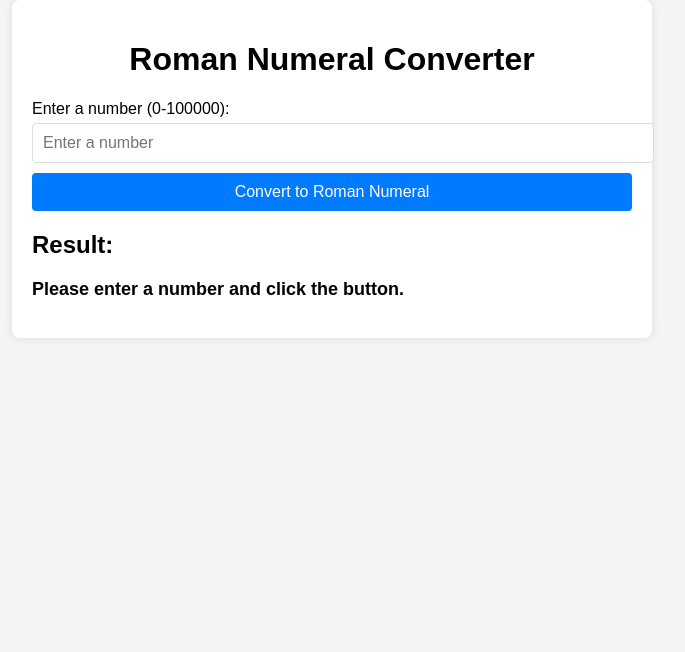
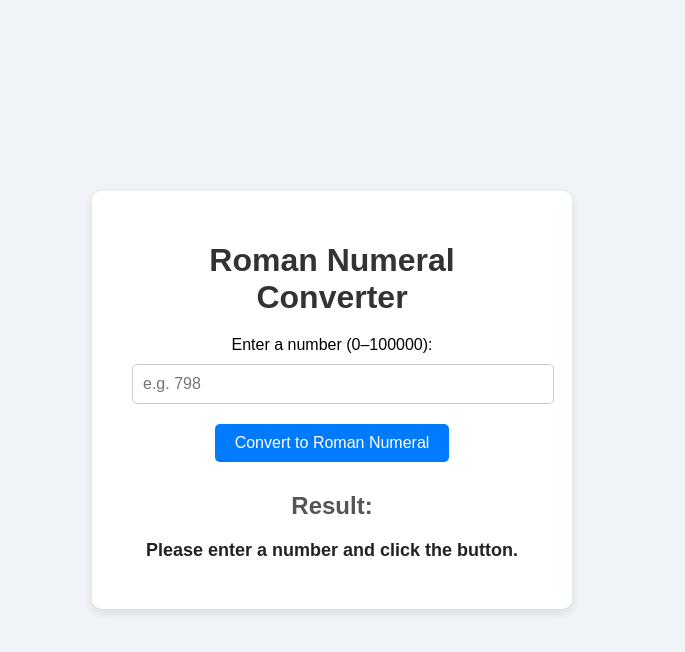
Before and after one commit to acciojob/Roman-Numeral-Converter-prerana2601, a website: page main.html in a window 1280 px wide. Shown: the whole page, without its empty margins (308-993 px from the left). Drawn offline with Linux system fonts and the light colour scheme.

Commit message:
created a submission

```diff
--- a/main.html
+++ b/main.html
@@ -9,8 +9,8 @@
 <body>
     <div class="container">
         <h1>Roman Numeral Converter</h1>
-        <label for="numberInput">Enter a number (0-100000):</label>
-        <input type="number" id="numberInput" min="0" max="100000" placeholder="Enter a number">
+        <label for="numberInput">Enter a number (0–100000):</label>
+        <input type="number" id="numberInput" min="0" max="100000" placeholder="e.g. 798">
 
         <button onclick="convertNumber()">Convert to Roman Numeral</button>
 
--- a/script.js
+++ b/script.js
@@ -1,25 +1,23 @@
-// script.js
-
 function convertToRoman(num) {
-    // Define Roman numeral symbols and their corresponding values
     const romanSymbols = [
         ['M', 1000],
+        ['CM', 900],
         ['D', 500],
+        ['CD', 400],
         ['C', 100],
+        ['XC', 90],
         ['L', 50],
+        ['XL', 40],
         ['X', 10],
+        ['IX', 9],
         ['V', 5],
+        ['IV', 4],
         ['I', 1]
     ];
 
-    // Initialize the result string
     let result = '';
 
-    // Iterate over the romanSymbols array
-    for (let i = 0; i < romanSymbols.length; i++) {
-        const [symbol, value] = romanSymbols[i];
-
-        // Determine the number of times the symbol should be used
+    for (let [symbol, value] of romanSymbols) {
         while (num >= value) {
             result += symbol;
             num -= value;
@@ -30,19 +28,19 @@ function convertToRoman(num) {
 }
 
 function convertNumber() {
-    // Get the user input
     const inputNumber = parseInt(document.getElementById('numberInput').value, 10);
     const resultElement = document.getElementById('result');
 
-    // Check for valid input
     if (isNaN(inputNumber) || inputNumber < 0 || inputNumber > 100000) {
         resultElement.textContent = 'Please enter a number between 0 and 100000.';
         return;
     }
 
-    // Compute the Roman numeral
+    if (inputNumber === 0) {
+        resultElement.textContent = 'N/A (Romans did not have a numeral for 0)';
+        return;
+    }
+
     const result = convertToRoman(inputNumber);
-
-    // Display the result
     resultElement.textContent = result;
 }
--- a/styles.css
+++ b/styles.css
@@ -1,57 +1,66 @@
-/* Your CSS Code here. */
-/* styles.css */
+/* General Page Style */
 body {
     font-family: Arial, sans-serif;
-    background-color: #f4f4f4;
+    background-color: #f0f4f8;
     margin: 0;
     padding: 0;
+    display: flex;
+    justify-content: center;
+    align-items: center;
+    height: 100vh;
 }
 
+/* Container Styling */
 .container {
-    width: 80%;
-    max-width: 600px;
-    margin: 0 auto;
-    padding: 20px;
-    background: #fff;
-    border-radius: 8px;
-    box-shadow: 0 0 10px rgba(0, 0, 0, 0.1);
-}
-
-h1 {
+    background-color: #ffffff;
+    padding: 30px 40px;
+    border-radius: 10px;
+    box-shadow: 0 4px 10px rgba(0, 0, 0, 0.1);
+    max-width: 400px;
+    width: 90%;
     text-align: center;
 }
 
-label {
-    display: block;
-    margin: 10px 0 5px;
+/* Headings */
+h1 {
+    margin-bottom: 20px;
+    color: #333333;
 }
 
-input {
+h2 {
+    margin-top: 30px;
+    color: #555555;
+}
+
+/* Input and Button */
+input[type="number"] {
     width: 100%;
     padding: 10px;
-    margin-bottom: 10px;
-    border: 1px solid #ddd;
-    border-radius: 4px;
+    margin-top: 10px;
+    margin-bottom: 20px;
     font-size: 16px;
+    border: 1px solid #cccccc;
+    border-radius: 5px;
 }
 
 button {
-    display: block;
-    width: 100%;
-    padding: 10px;
-    background: #007bff;
-    color: #fff;
+    padding: 10px 20px;
+    font-size: 16px;
+    color: white;
+    background-color: #007BFF;
     border: none;
-    border-radius: 4px;
+    border-radius: 5px;
     cursor: pointer;
-    font-size: 16px;
 }
 
 button:hover {
-    background: #0056b3;
+    background-color: #0056b3;
 }
 
-p {
+/* Result Paragraph */
+#result {
     font-size: 18px;
     font-weight: bold;
+    color: #222;
+    margin-top: 10px;
 }
```
